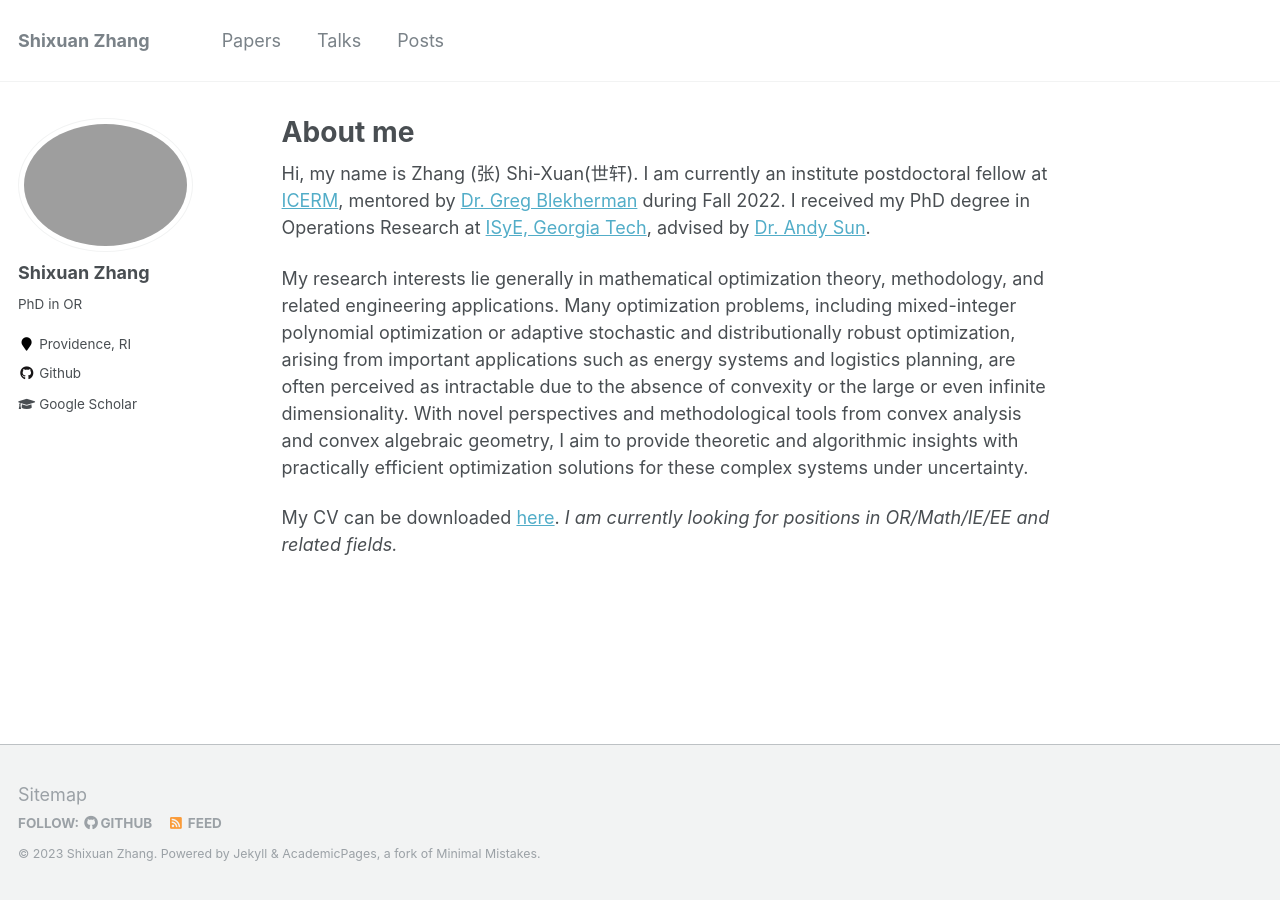
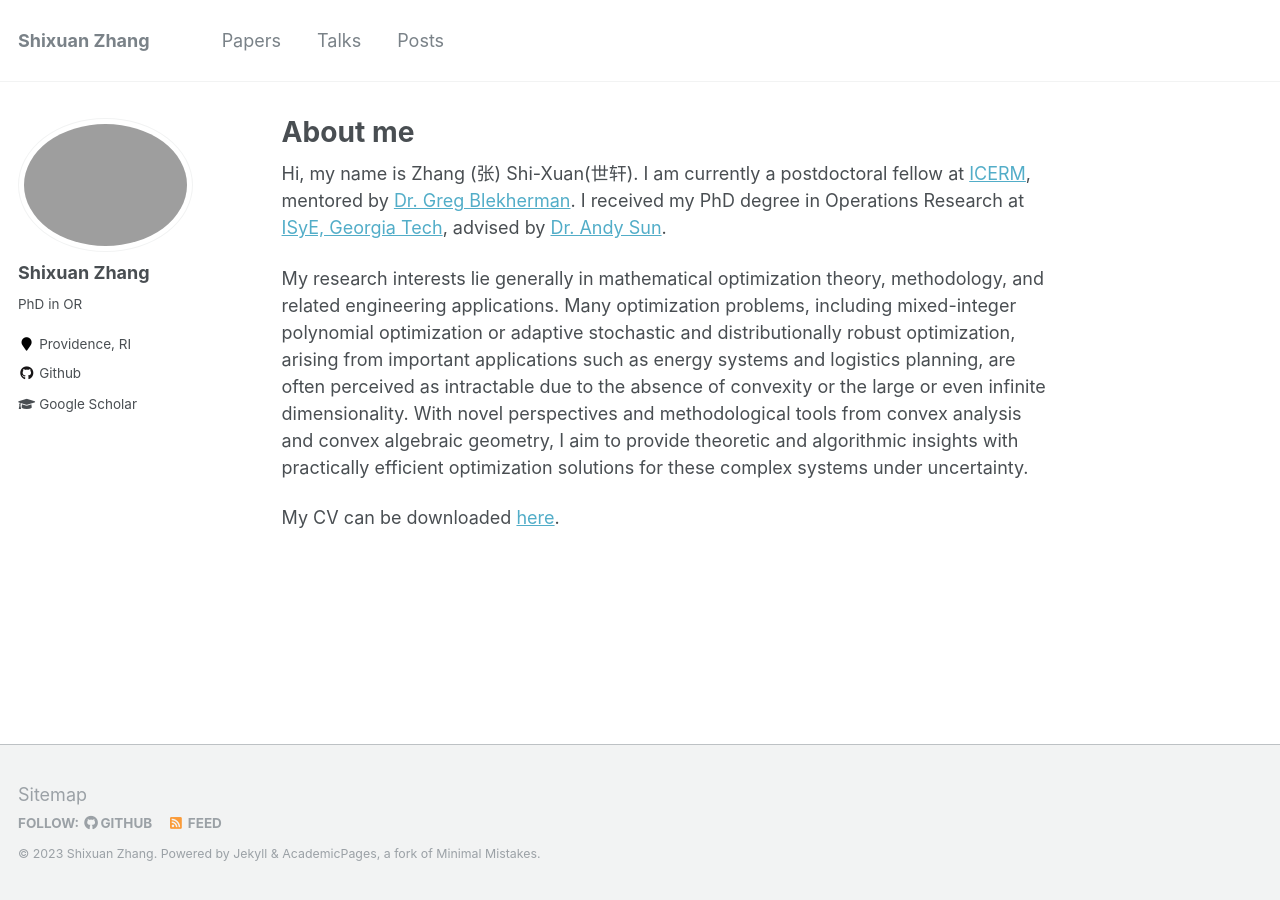
Before and after one commit to shixuan-zhang/shixuan-zhang.github.io, a Jekyll site: the page built from _pages/about.md, in a window 1280 px wide. Built offline with Jekyll 4.4.1, drawn with Linux system fonts in a browser that asks for light colours.

Commit message:
Remove job application announcement

```diff
--- a/_pages/about.md
+++ b/_pages/about.md
@@ -9,7 +9,7 @@ redirect_from:
 ---
 
 Hi, my name is Zhang (张) Shi-Xuan(世轩).
-I am currently an institute postdoctoral fellow at [ICERM](https://icerm.brown.edu), mentored by [Dr. Greg Blekherman](https://sites.google.com/site/grrigg/) during Fall 2022.
+I am currently a postdoctoral fellow at [ICERM](https://icerm.brown.edu), mentored by [Dr. Greg Blekherman](https://sites.google.com/site/grrigg/).
 I received my PhD degree in Operations Research at [ISyE, Georgia Tech](https://www.isye.gatech.edu), advised by [Dr. Andy Sun](https://mitmgmtfaculty.mit.edu/sunx/).
 
 
@@ -19,4 +19,3 @@ With novel perspectives and methodological tools from convex analysis and convex
 
 
 My CV can be downloaded [here](files/CV_shixuan.pdf).
-*I am currently looking for positions in OR/Math/IE/EE and related fields.*
```
